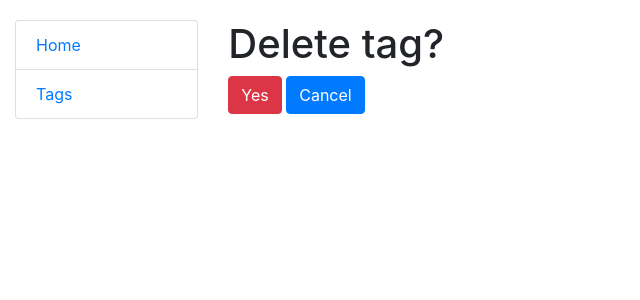
After one commit to m1b0mb0/todo-list, a Django app: template templates/tasks/tag_confirm_delete.html in a window 1280 px wide. The commit adds this page. Shown: the top 300 px of the page, without its empty margins (0-640 px from the left). Run offline with Django 5.2, Linux system fonts and the light colour scheme; the template is opened without the code that fills it, so the values that code supplies are empty.

Commit message:
Add tag delete view

```diff
--- a/tasks/urls.py
+++ b/tasks/urls.py
@@ -8,6 +8,7 @@ from tasks.views import (
     TagListView,
     TagCreateView,
     TagUpdateView,
+    TagDeleteView,
     toggle_task_status,
 )
 
@@ -27,4 +28,5 @@ urlpatterns = [
     path("tags/", TagListView.as_view(), name="tag-list"),
     path("tags/create/", TagCreateView.as_view(), name="tag-create"),
     path("tags/<int:pk>/update/", TagUpdateView.as_view(), name="tag-update"),
+    path("tags/<int:pk>/delete/", TagDeleteView.as_view(), name="tag-delete"),
 ]
--- a/tasks/views.py
+++ b/tasks/views.py
@@ -43,6 +43,11 @@ class TagUpdateView(generic.UpdateView):
     success_url = reverse_lazy("tasks:tag-list")
 
 
+class TagDeleteView(generic.DeleteView):
+    model = Tag
+    success_url = reverse_lazy("tasks:tag-list")
+
+
 def toggle_task_status(request, pk):
     if request.method == "POST":
         task = get_object_or_404(Task, pk=pk)
--- /dev/null
+++ b/templates/tasks/tag_confirm_delete.html
@@ -0,0 +1,11 @@
+{% extends "base.html" %}
+
+{% block content %}
+  <h1>Delete tag?</h1>
+  <form action="" method="post">
+    {% csrf_token %}
+
+    <input type="submit" value="Yes" class="btn btn-danger">
+    <a class="btn btn-primary" href="{{ request.META.HTTP_REFERER }}">Cancel</a>
+  </form>
+{% endblock %}
--- a/templates/tasks/tag_list.html
+++ b/templates/tasks/tag_list.html
@@ -10,6 +10,7 @@
       <tr>
         <th>Name</th>
         <th>Update</th>
+        <th>Delete</th>
       </tr>
 
       {% for tag in tag_list %}
@@ -20,6 +21,9 @@
           <td>
             <a href="{% url 'tasks:tag-update' pk=tag.id %}" class="btn btn-secondary">Update</a>
           </td>
+          <td>
+            <a href="{% url 'tasks:tag-delete' pk=tag.id %}" class="btn btn-secondary">Delete</a>
+          </td>
       </tr>
       {% endfor %}
     </table>
```
